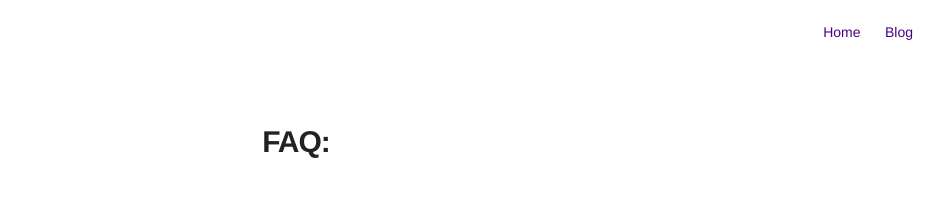
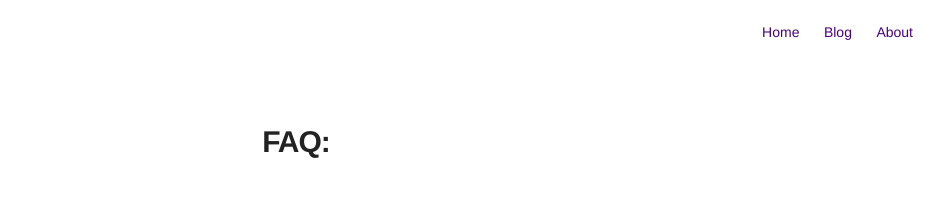
Before and after one commit to joalisson/joalisson.github.io, a Jekyll site: the page built from FAQ.md, in a window 1280 px wide. Shown: the top 216 px of the page, without its empty margins (344-1280 px from the left). Built offline with Jekyll 4.4.1, drawn with Linux system fonts in a browser that asks for light colours; our own code applies the rules of GitHub Pages for plain Markdown files.

Commit message:
Improving home

```diff
--- a/_config.yml
+++ b/_config.yml
@@ -7,7 +7,7 @@ description: Desenvolvimento, Empreendedorismo e Alta Perfomance
 
 # if it's an external image, update below for true
 # better with square images
-external-image: true
+external-image: false
 picture: assets/images/profile.jpg
 
 # If you want to include your resume, set to true
@@ -78,7 +78,7 @@ width: normal
 projects: false
 
 # if you don't need "about" or "blog", comment them out below
-about: false
+about: true
 blog: true
 
 # do you want to show the "read time" of the posts?
--- a/_layouts/default.html
+++ b/_layouts/default.html
@@ -25,14 +25,14 @@ layout: compress
     </style>
 
     <!-- Global site tag (gtag.js) - Google Analytics -->
-    <script async src="https://www.googletagmanager.com/gtag/js?id=UA-120920145-1"></script>
+    <!-- <script async src="https://www.googletagmanager.com/gtag/js?id=UA-120920145-1"></script>
     <script>
     window.dataLayer = window.dataLayer || [];
     function gtag(){dataLayer.push(arguments);}
     gtag('js', new Date());
 
     gtag('config', 'UA-120920145-1');
-    </script>
+    </script> -->
 
 
 </head>
```
